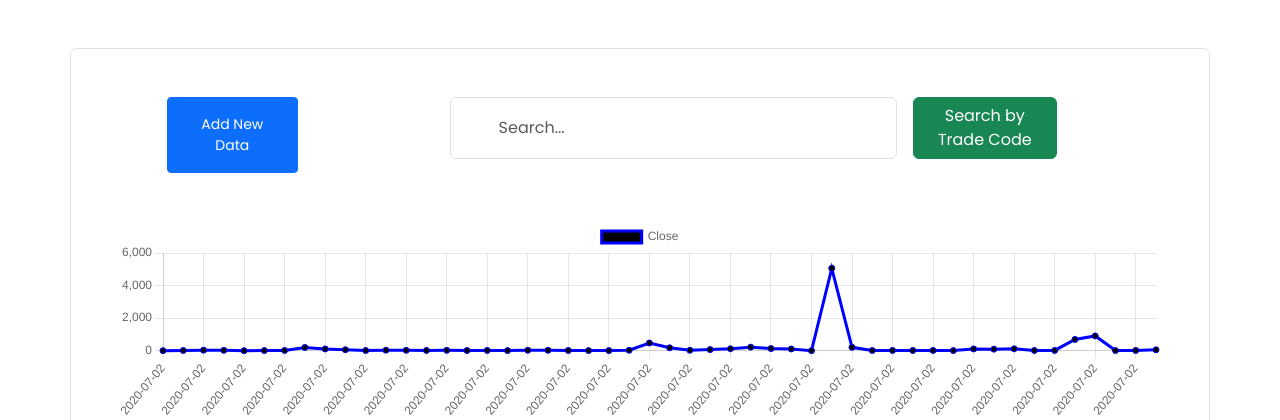
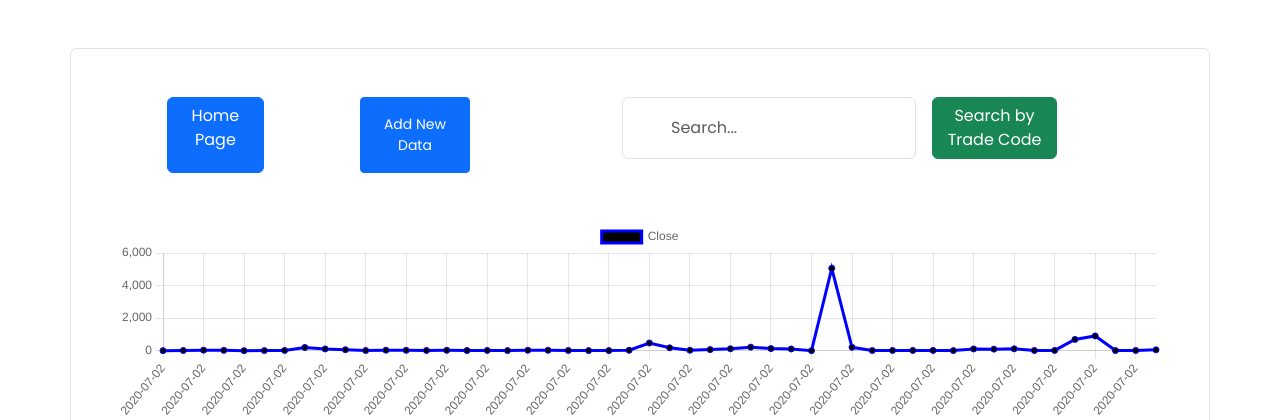
Before and after one commit to GitDip008/JanataWifiTask, a Django app: page / in a window 1280 px wide. Shown: the top 420 px of the page. Run offline with Django 4.2, Linux system fonts and the light colour scheme; data comes from the database, SQL or seed files in the repository.

Commit message:
Adding HomePage button

```diff
--- a/templates/index.html
+++ b/templates/index.html
@@ -21,7 +21,6 @@
   <body>
 
 
-
 <div class="container mt-5 p-5 border rounded">
 
         {% if messages %}
@@ -33,6 +32,8 @@
         {% endif %}
 
         <div class="d-flex" justify-content-between align-items-center>
+            <a href="{% url 'index' %}" class="btn btn-primary mx-5">Home Page</a>
+
             <a href="" data-bs-toggle="modal" data-bs-target="#addDataModal" class="btn btn-primary px-3 py-3 btn-sm mx-5"> Add New Data</a>
             <div>
                 <form action="" method="post" class="d-flex px-5 mx-5">
```
